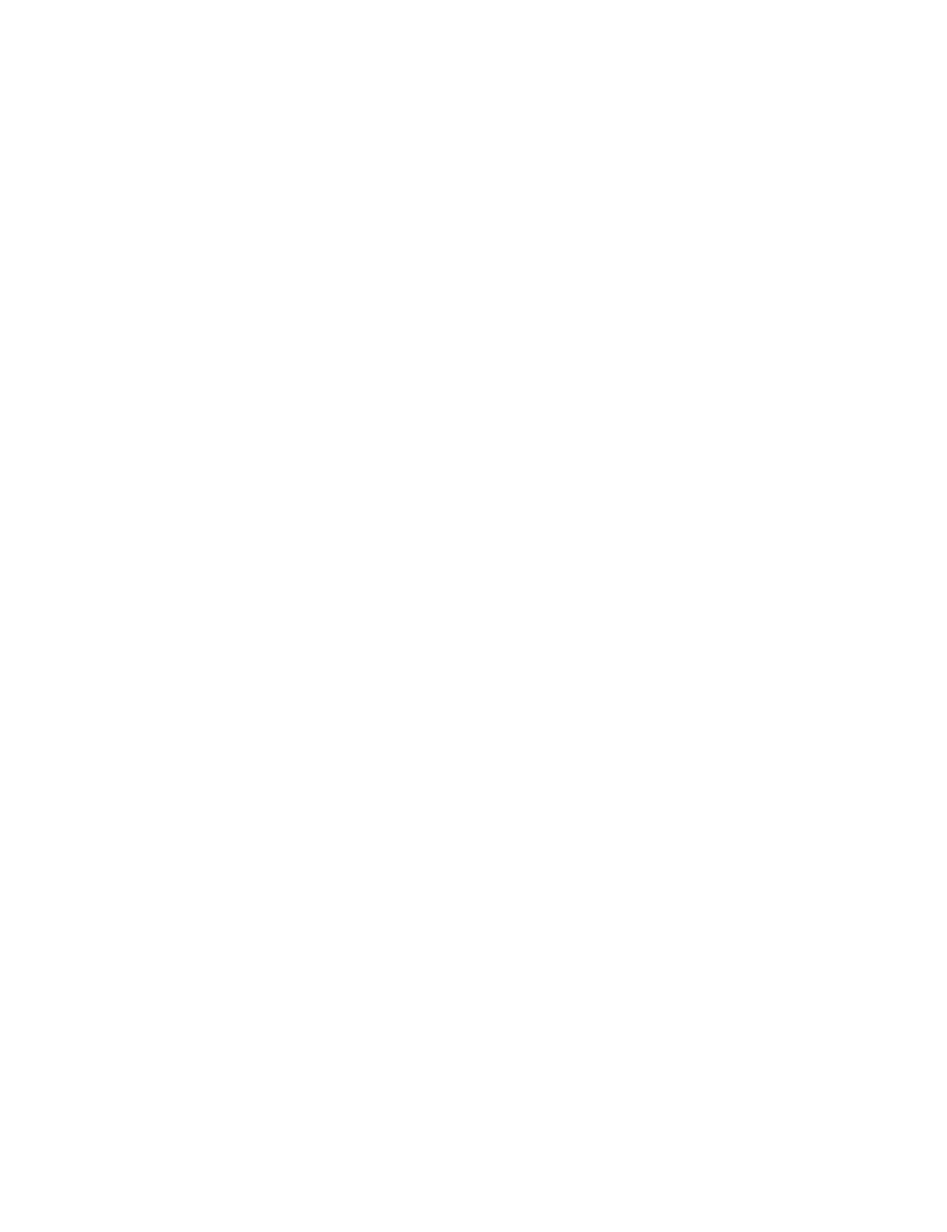
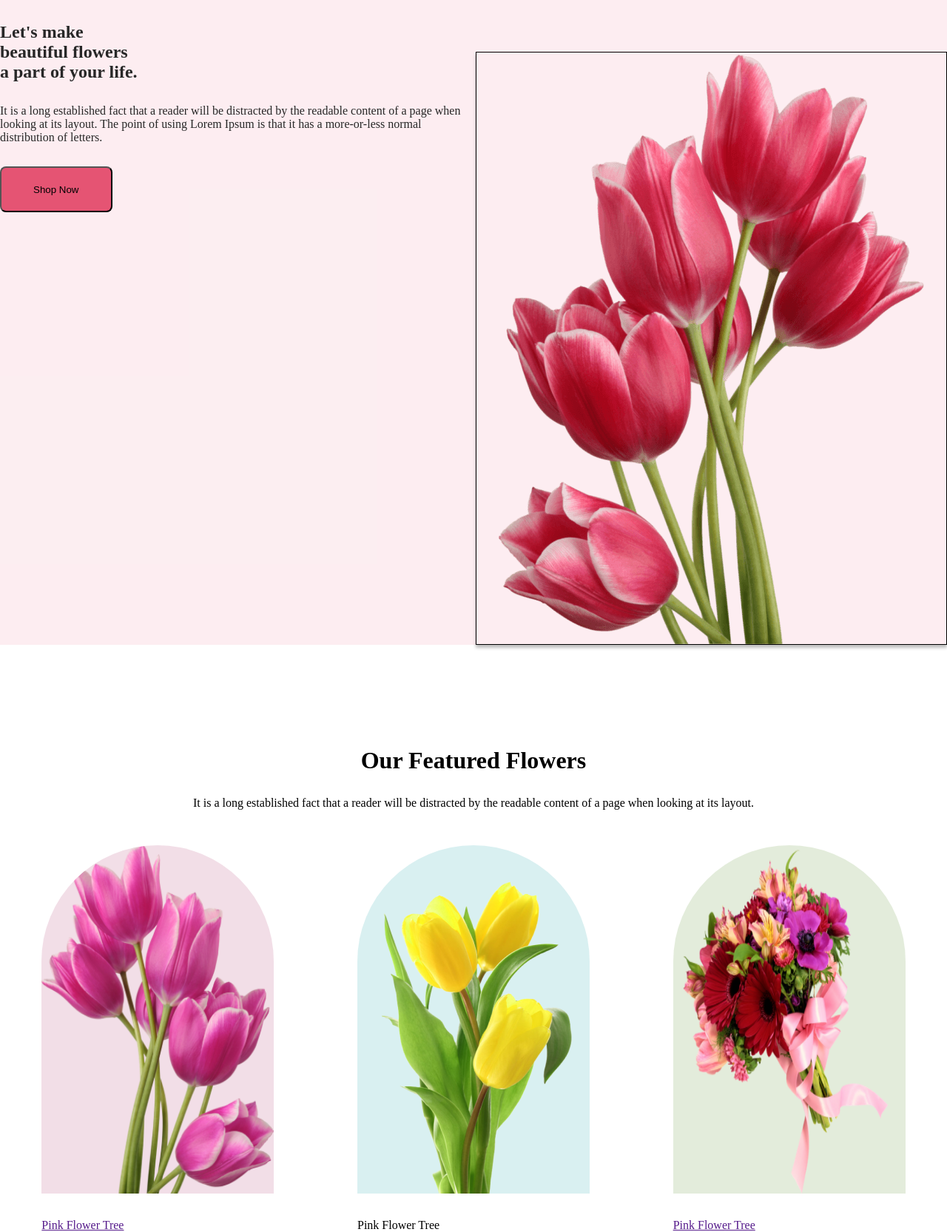
Before and after one commit to Piyash002/flower-shop-assignment-1, a plain HTML site: page Flower Asset/index.html in a window 1280 px wide. Shown: the whole page at 74% size. Before the commit the page ends 800 px from the top, so only its background shows below. Drawn offline with Linux system fonts and the light colour scheme.

Commit message:
third commit

```diff
--- a/Flower Asset/index.html
+++ b/Flower Asset/index.html
@@ -3,14 +3,82 @@
 <head>
     <meta charset="UTF-8">
     <meta name="viewport" content="width=device-width, initial-scale=1.0">
-    <title>Document</title>
+    <title>Flower Shop BD</title>
+   <link rel="stylesheet" href="styles/blog.css">
 </head>
 <body>
     <header>
+        <!---header-->
+        <section  class="header-section">
+
+        <div class="title-descrip">
+            <div id="left-side">
+                <h1>Let's make <br> beautiful flowers <br> a part
+                    of your life.
+                </h1>
+                <p>
+                    It is a long established fact
+                    that a reader will be
+                    distracted by the readable
+                    content of a page when
+                    looking at its
+                    layout. The point of using
+                    Lorem Ipsum is that it has a
+                    more-or-less normal
+                    distribution of letters.
+                </p>
+
+                <button> Shop Now</button>
+
+
+            </div>
+
+            <div class="rigt-side">
+                <img src="pngwing 10.png" alt="">
+            </div>
+
+        </div>
+
+        </section>
+
+        <!--description-->
+
+        <div class="description">
+            <h1>Our Featured Flowers</h1>
+            <p> It is a long established fact that a reader will be distracted by the readable
+            content of a page when looking at its
+            layout.</p>
+        </div>
+
+        <section class="sample">
+
+            <div class="flower-varity">
+
+                <div class="">
+                    <img class="flowers1" src="pngwing 6.png" alt="">
+                    </img>
+                    <p class="sample-text"><a href="">Pink Flower Tree</a></p>
+                </div>
+                <div>
+                    <img class="flowers2" src="pngwing 7.png" alt="">
+                    </img>
+                    <p class="sample-text">Pink Flower Tree</p>
+                </div>
+                <div >
+                    <img  class="flowers3" src="pngwing 5.png" alt="">
+                    </img>
+                    <p class="sample-text"><a href="">Pink Flower Tree</a></p>
+
+                </div>
+
+            </div>
+        </section>
+
 
     </header>
 
     <main>
+
 
     </main>
 
--- a/Flower Asset/styles/blog.css
+++ b/Flower Asset/styles/blog.css
@@ -0,0 +1,107 @@
+*{
+    margin: 0px;
+}
+
+/* header side*/
+
+.title-descrip{
+    background-color:#E554731A;
+    display: flex;
+  justify-content: space-between;
+
+
+
+
+}
+
+#left-side{
+    color: #272727;
+   margin-right: 240;
+
+    color: #272727;
+     }
+
+          .left-side,
+          p,
+          h1,
+          button {
+              margin-top: 30px;
+          }
+
+          /*.title-descrip h1{
+        font-size: 50px;
+       }*/
+
+      button {
+              border-radius: 8px;
+              background: #E55473;
+              padding: 20px 43px;
+              height: 62px;
+          }
+
+
+   .rigt-side{
+
+        height: 800px;
+        flex-shrink: 0;
+    margin-top: 70px;
+
+    border: 1px solid #000;
+    box-shadow: 0px 4px 4px 0px rgba(0, 0, 0, 0.25);
+
+   }
+
+
+   /* description*/
+
+
+   .description{
+   text-align: center;
+   margin-top: 138px;
+
+   }
+
+
+   /* Flower varitys*/
+
+.flower-varity{
+    display: flex;
+    justify-content:space-around;
+    margin-top: 48px;
+}
+
+
+.flowers1{
+    width: 314px;
+    height: 471px;
+    border-radius: 300px 300px 0px 0px;
+    background: rgba(167, 33, 98, 0.15);
+}
+
+.flowers2{
+    width: 314px;
+    height: 471px;
+    border-radius: 300px 300px 0px 0px;
+    background: rgba(5, 151, 160, 0.15);
+}
+
+.flowers3{
+    width: 314px;
+    height: 471px;
+     border-radius: 300px 300px 0px 0px;
+    background: rgba(71, 125, 17, 0.15);
+    flex-shrink: 0;
+}
+
+.sample-text>p{
+   color: #272727;
+    text-align: center;
+    font-family: Lato;
+    font-size: 24px;
+    font-style: normal;
+    font-weight: 700;
+    line-height: 35px;
+    /* 145.833% */
+    text-decoration-line: underline;
+
+}
```
